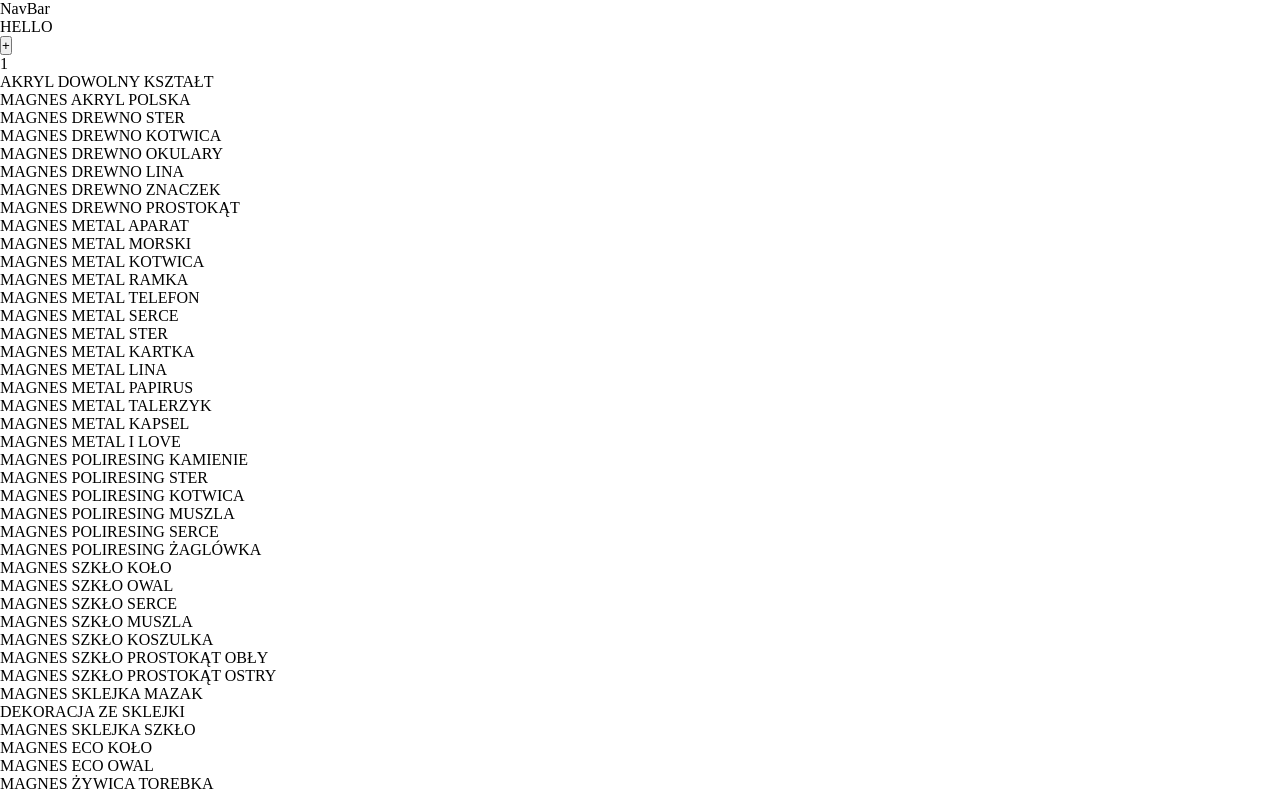
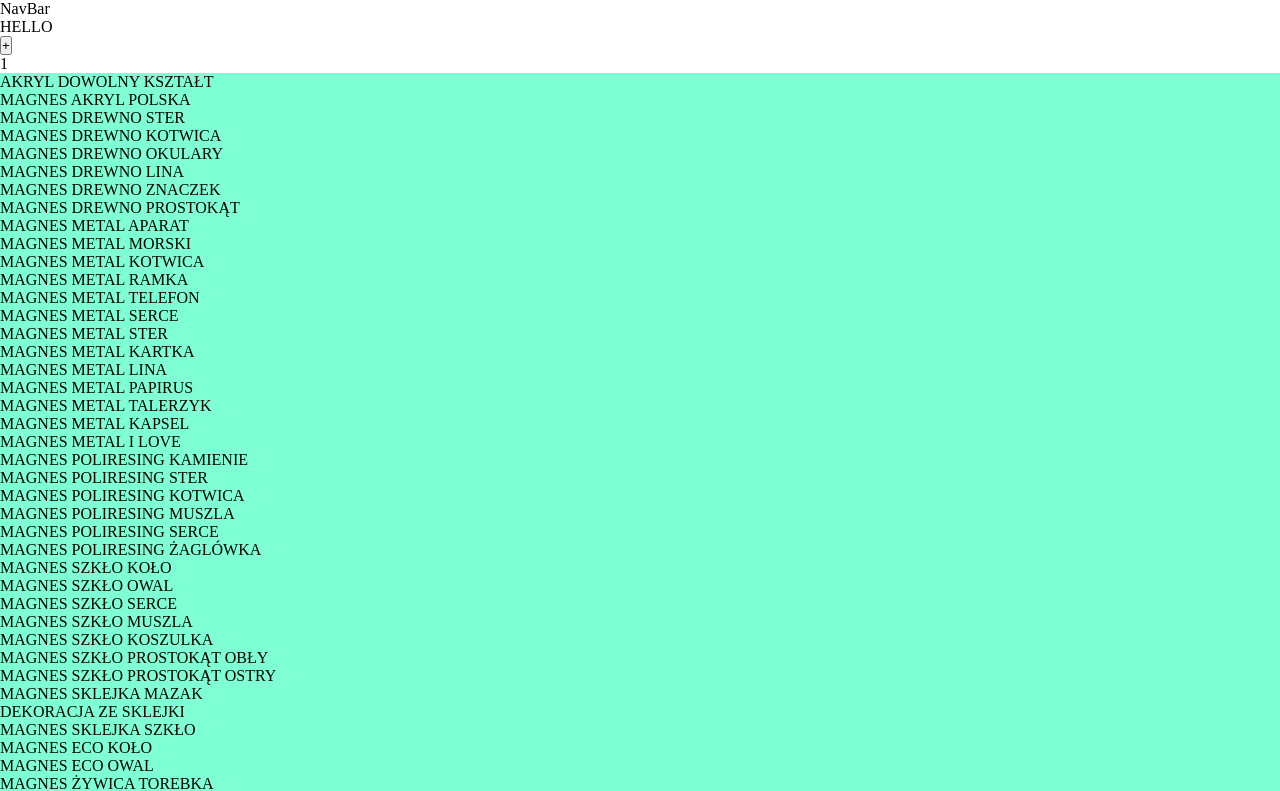
Before and after one commit to marcinzygan/rezon-product-catalogue, a Next.js app: page / in a window 1280 px wide. Shown: the top 791 px of the page. Built offline with nearby package versions, Linux system fonts and the light colour scheme.

Commit message:
added productCard component

```diff
--- a/src/components/ProductCard.js
+++ b/src/components/productCard/ProductCard.js
@@ -1,10 +1,15 @@
+import classes from "./productCard.module.css";
 import React from "react";
 import { useSelector } from "react-redux";
 const ProductCard = () => {
   const data = useSelector((state) => state.data.originalData);
   console.log(data);
   return data.map((product) => (
-    <div key={product.id}>{product.identyfikator}</div>
+    <>
+      <div className={classes.background}>
+        <div key={product.id}>{product.identyfikator}</div>
+      </div>
+    </>
   ));
 };
 
--- /dev/null
+++ b/src/components/productCard/productCard.module.css
@@ -0,0 +1,3 @@
+.background {
+  background-color: aquamarine;
+}
--- a/src/pages/_app.js
+++ b/src/pages/_app.js
@@ -1,5 +1,5 @@
+import "@/styles/globals.css";
 import Layout from "@/components/Layout.js";
-import "@/styles/globals.css";
 import { Provider } from "react-redux";
 import { store } from "./store/store.js";
 
--- a/src/pages/index.js
+++ b/src/pages/index.js
@@ -2,7 +2,7 @@ import Head from "next/head";
 
 import { useDispatch, useSelector } from "react-redux";
 import { nextPage } from "@/state/paginationSlice";
-import ProductCard from "@/components/ProductCard";
+import ProductCard from "@/components/productCard/ProductCard";
 
 export default function Home() {
   const dispatch = useDispatch();
```
